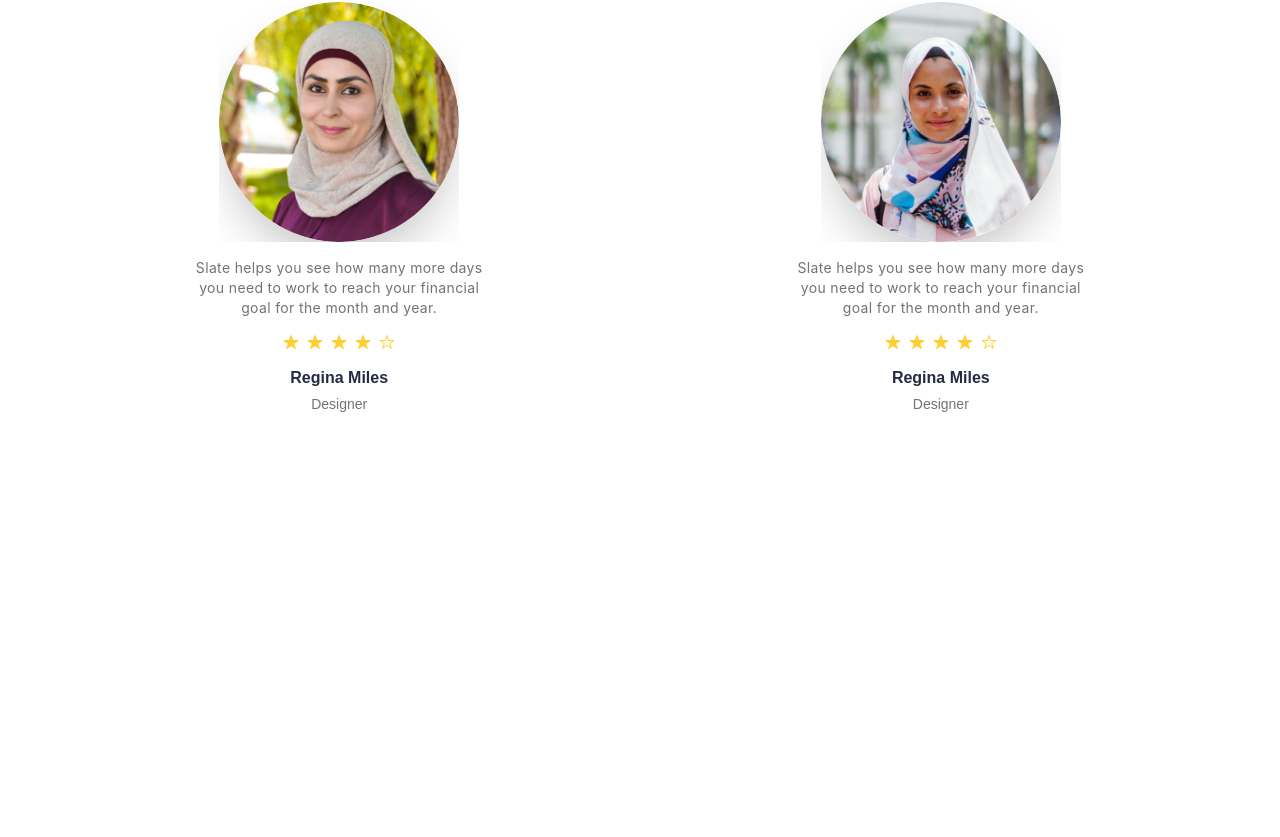
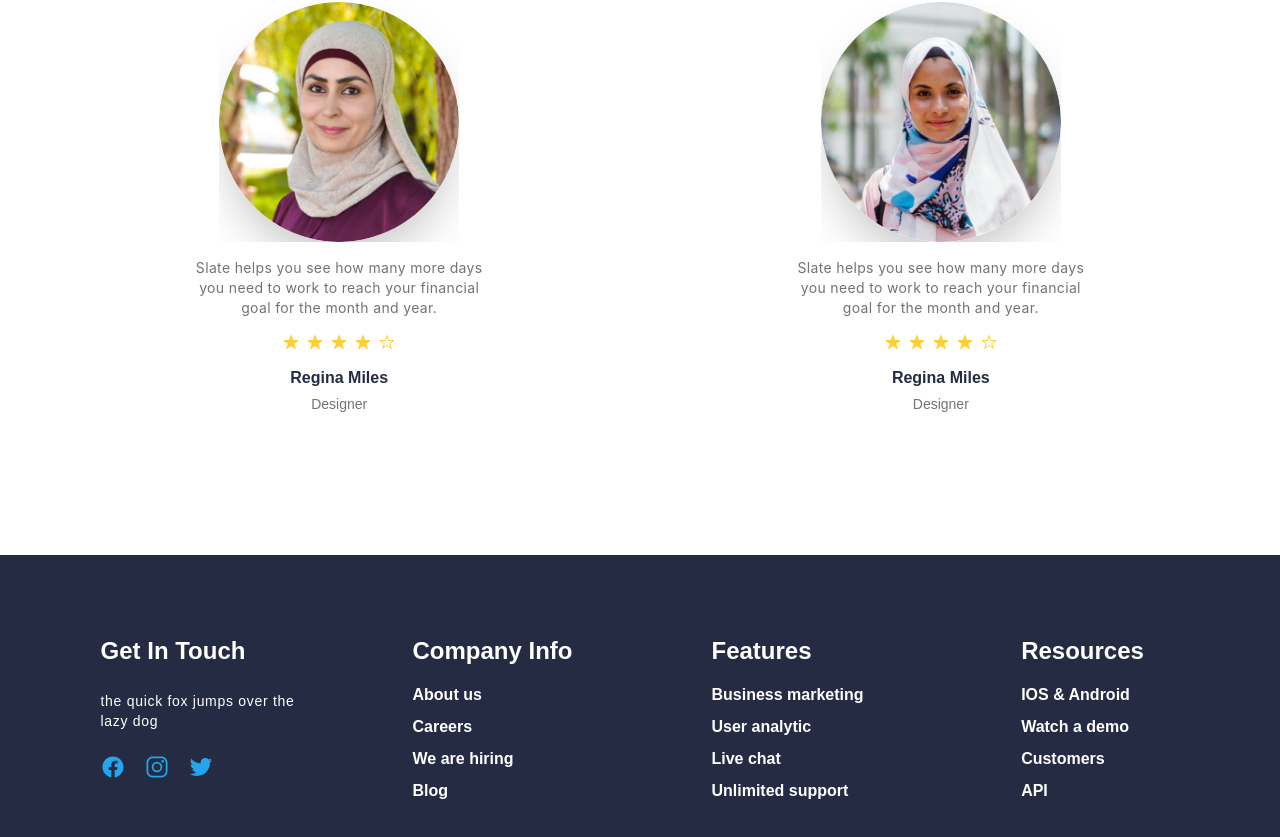
Before and after one commit to MaximFedarau/Egghead-Courses-Frontend, a Next.js app: page / in a window 1280 px wide. Shown: the part 3436-4273 px from the top of the page. Before the commit the page ends 3991 px from the top, so only its background shows below. Built offline with nearby package versions, Linux system fonts and the light colour scheme.

Commit message:
feat: footer base setup Create Footer component and add it into MainLayout component.

```diff
--- /dev/null
+++ b/components/MainLayout/Footer/Footer/Footer.component.tsx
@@ -0,0 +1,46 @@
+//Types
+import { ReactElement } from 'react';
+
+//Constants
+import { INFO_BLOCKS_INFO, FOOTER_ICONS } from 'constants/data';
+
+// Next JS
+import { useRouter } from 'next/router';
+
+//Components
+import InfoBlock from 'components/MainLayout/Footer/InfoBlock/InfoBlock.component';
+
+export default function Footer(): ReactElement {
+  const router = useRouter();
+
+  const onIconClickHandler = (path: string) => () => {
+    router.push(path);
+  };
+
+  return (
+    <footer className="flex justify-center items-center w-full h-full bg-dark-background py-12 lg:py-20">
+      {/* LITM - Overwriting default elements-grid (global class) behaviour. */}
+      <section className="elements-grid grid-cols-1 lg:grid-cols-4 gap-y-10 max-w-[1180px] pt-0">
+        <article className="flex flex-col items-center lg:items-stretch gap-4 lg:gap-6">
+          <header className="footer-title">Get in touch</header>
+          <p className="font-montserrat text-white text-center lg:text-left text-sm tracking-wider">
+            the quick fox jumps over the <br /> lazy dog
+          </p>
+          <section className="flex flex-row gap-5">
+            {FOOTER_ICONS.map(({ Icon, path }) => (
+              <Icon
+                key={Icon.name}
+                size={24}
+                onClick={onIconClickHandler(path)}
+                className="text-light-background cursor-pointer select-none active:opacity-80"
+              />
+            ))}
+          </section>
+        </article>
+        {INFO_BLOCKS_INFO.map((props) => (
+          <InfoBlock key={props.title} {...props} />
+        ))}
+      </section>
+    </footer>
+  );
+}
--- /dev/null
+++ b/components/MainLayout/Footer/InfoBlock/InfoBlock.component.tsx
@@ -0,0 +1,22 @@
+//Types
+import { ReactElement } from 'react';
+import { InfoBlockProps } from 'types/interface';
+
+// Next JS
+import NextLink from 'next/link';
+
+export default function InfoBlock({
+  title,
+  linksArray,
+}: InfoBlockProps): ReactElement {
+  return (
+    <article className="flex flex-col items-center lg:items-stretch gap-2">
+      <header className="footer-title mb-2">{title}</header>
+      {linksArray.map(({ text, path }) => (
+        <NextLink href={path} key={text}>
+          <a className="footer-link">{text}</a>
+        </NextLink>
+      ))}
+    </article>
+  );
+}
--- a/components/MainLayout/MainLayout/MainLayout.component.tsx
+++ b/components/MainLayout/MainLayout/MainLayout.component.tsx
@@ -3,12 +3,14 @@ import { ReactElement } from 'react';
 
 //Components
 import Header from 'components/MainLayout/Header/Header.component';
+import Footer from 'components/MainLayout/Footer/Footer/Footer.component';
 
 export default function MainLayout({ children }: { children: ReactElement }) {
   return (
     <>
       <Header />
       {children}
+      <Footer />
     </>
   );
 }
--- a/constants/data.ts
+++ b/constants/data.ts
@@ -5,6 +5,7 @@ import {
   PanelIconProps,
   CurriculumItemProps,
   TeacherCardProps,
+  InfoBlockProps,
 } from 'types/interface';
 import { CONTENT_TYPES, STYLE_TYPES, CONTENT_SIZES } from 'types/enum';
 
@@ -23,6 +24,9 @@ import {
   IoBarChart,
   IoPerson,
   IoMenu,
+  IoLogoFacebook,
+  IoLogoInstagram,
+  IoLogoTwitter,
 } from 'react-icons/io5';
 import { IconType } from 'react-icons';
 
@@ -165,3 +169,86 @@ export const TEACHERS_INFO: TeacherCardProps[] = [
     path: '/',
   },
 ];
+
+// Footer Icons
+export const FOOTER_ICONS = [
+  {
+    Icon: IoLogoFacebook,
+    path: 'https://www.facebook.com/',
+  },
+  {
+    Icon: IoLogoInstagram,
+    path: 'https://www.instagram.com/',
+  },
+  {
+    Icon: IoLogoTwitter,
+    path: 'https://twitter.com/',
+  },
+];
+
+// Footer InfoBlocks info
+export const INFO_BLOCKS_INFO: InfoBlockProps[] = [
+  {
+    title: 'Company info',
+    linksArray: [
+      {
+        text: 'About us',
+        path: '/',
+      },
+      {
+        text: 'Careers',
+        path: '/',
+      },
+      {
+        text: 'We are hiring',
+        path: '/',
+      },
+      {
+        text: 'Blog',
+        path: '/',
+      },
+    ],
+  },
+  {
+    title: 'Features',
+    linksArray: [
+      {
+        text: 'Business marketing',
+        path: '/',
+      },
+      {
+        text: 'User analytic',
+        path: '/',
+      },
+      {
+        text: 'Live chat',
+        path: '/',
+      },
+      {
+        text: 'Unlimited support',
+        path: '/',
+      },
+    ],
+  },
+  {
+    title: 'Resources',
+    linksArray: [
+      {
+        text: 'IOS & Android',
+        path: '/',
+      },
+      {
+        text: 'Watch a demo',
+        path: '/',
+      },
+      {
+        text: 'Customers',
+        path: '/',
+      },
+      {
+        text: 'API',
+        path: '/',
+      },
+    ],
+  },
+];
--- a/styles/globals.css
+++ b/styles/globals.css
@@ -23,11 +23,18 @@ body {
 }
 
 @layer components {
-  /* * header styles */
+  /* * header and footer styles */
 
   .header-link {
     @apply hidden md:block font-montserrat font-bold text-white cursor-pointer select-none active:opacity-80
   }
+  .footer-link {
+    @apply header-link block
+  }
+  .footer-title {
+    @apply font-montserrat font-bold text-white text-2xl capitalize select-none
+  }
+
   /* * section (blocks) styles*/
 
   /* * views */
```
Also changed, not shown: types/interface.ts (+9 -1 lines).
